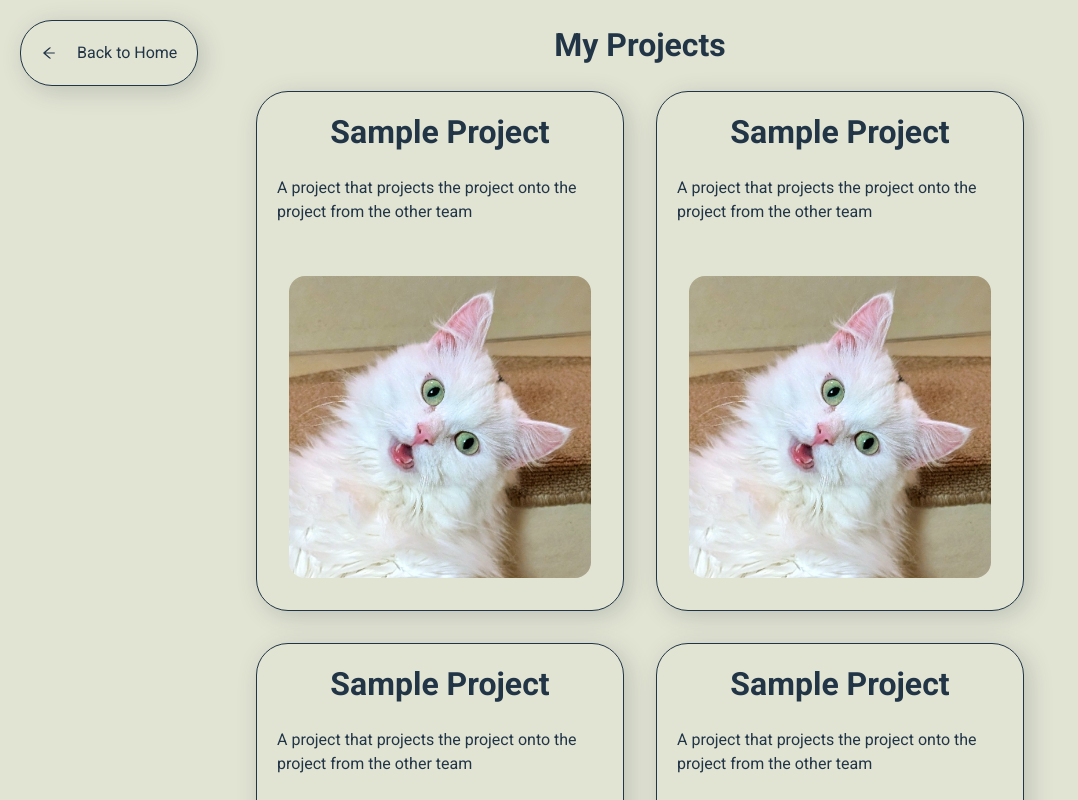
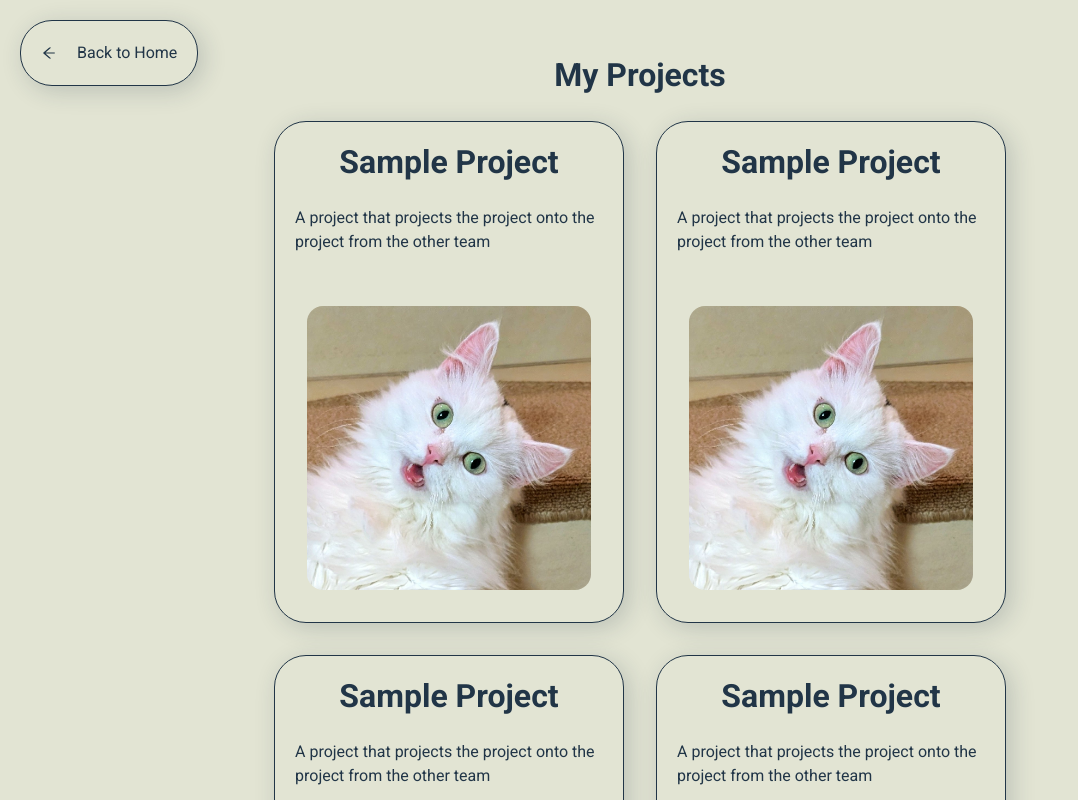
Before and after one commit to tobiazsh/tobiazsh.github.io, a React (Vite) app: page /projects in a window 1280 px wide. Shown: the top 800 px of the page, without its empty margins (0-1078 px from the left). Built offline with nearby package versions, Linux system fonts and the light colour scheme.

Commit message:
Add container styling to Projects module and refactor Projects component

```diff
--- a/src/routes/projects/Projects.module.css
+++ b/src/routes/projects/Projects.module.css
@@ -1,3 +1,10 @@
+.container {
+    display: flex;
+    flex-direction: column;
+    align-items: center;
+    margin: 30px;
+}
+
 .projects_container {
     width: 60%;
     display: grid;
--- a/src/routes/projects/Projects.tsx
+++ b/src/routes/projects/Projects.tsx
@@ -5,7 +5,7 @@ import HomeButton from "../../components/HomeButton.tsx";
 
 const Projects = () => {
     return (
-        <div style={{width: "100dvw", display: "flex", alignItems: "center", flexDirection: "column"}}>
+        <div className={styles.container}>
             <span className={styles.home_button_container}>
                 <HomeButton />
             </span>
```
